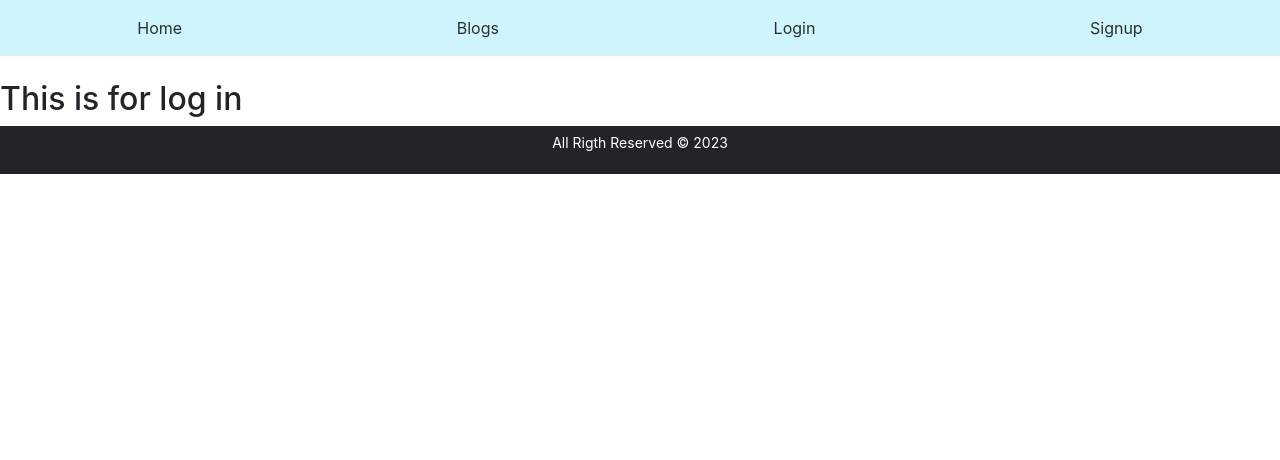
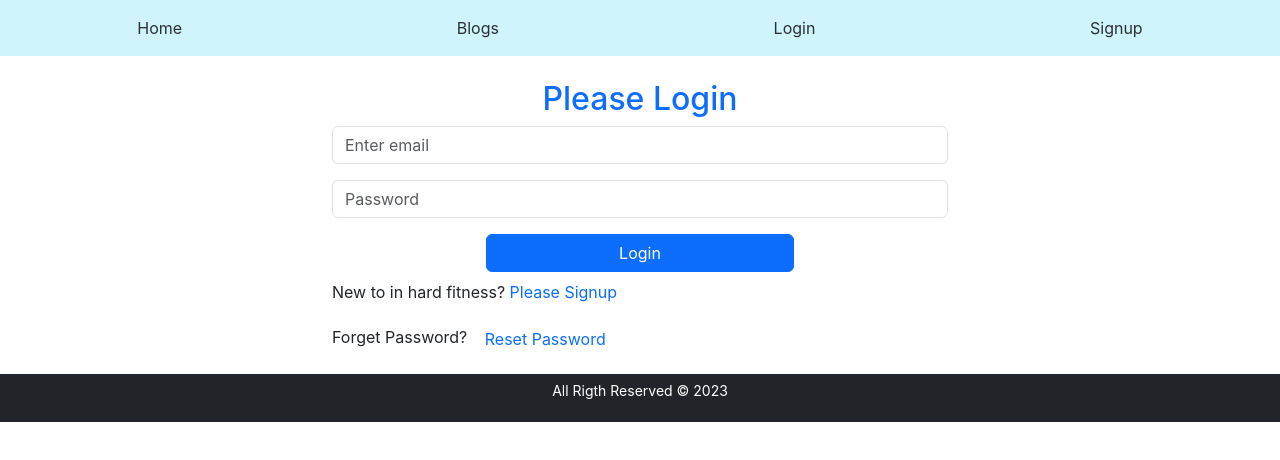
Before and after one commit to tanvirhossain10/a-10, a React (Create React App) app: page /login in a window 1280 px wide. Shown: the top 460 px of the page. Built offline with nearby package versions, Linux system fonts and the light colour scheme.

Commit message:
add login form and navigate to home

```diff
--- a/src/components/Login/Login.js
+++ b/src/components/Login/Login.js
@@ -1,10 +1,55 @@
 import React from 'react';
-import { Button, Form } from 'react-bootstrap';
-import { Link } from 'react-router-dom';
+import { Button, Form, Nav } from 'react-bootstrap';
+import { useSignInWithEmailAndPassword } from 'react-firebase-hooks/auth';
+import { Link, Navigate, useNavigate } from 'react-router-dom';
+import auth from '../../firebase.init';
+import Loading from '../Loading/Loading';
+import Home from '../Home/Home';
 
 const Login = () => {
+    const navigate = useNavigate();
+    const [
+        signInWithEmailAndPassword,
+        user,
+        loading,
+        error,
+    ] = useSignInWithEmailAndPassword(auth);
+    const handleLogin = e => {
+        e.preventDefault();
+        const inputFeildValue = e.target;
+        const email = inputFeildValue.email.value;
+        const password = inputFeildValue.password.value;
+        signInWithEmailAndPassword(email, password);
+        console.log(password)
+
+    }
+    if (loading) {
+        return <Loading></Loading>
+    }
+    if (user) {
+        navigate("/");
+    }
+
     return (
-        <h2>This is for log in</h2>
+        <div className='container w-50 mx-auto'>
+            <h2 className='text-primary text-center mt-2'>Please Login</h2>
+            <Form onSubmit={handleLogin}>
+                <Form.Group className="mb-3" controlId="formBasicEmail">
+                    <Form.Control type="email" name='email' placeholder="Enter email" required />
+                </Form.Group>
+                <Form.Group className="mb-3" controlId="formBasicPassword">
+                    <Form.Control type="password" name='password' placeholder="Password" required />
+                </Form.Group>
+                <Button variant="primary w-50 mx-auto d-block mb-2" type="submit">
+                    Login
+                </Button>
+            </Form>
+            {''}
+            <p>New to in hard fitness? <Link to="/signup" className='text-primary pe-auto text-decoration-none' >Please Signup</Link> </p>
+            <p>Forget Password? <button className='btn btn-link text-primary pe-auto text-decoration-none' >Reset Password</button> </p>
+            {/* <SocialLogin></SocialLogin> */}
+            {/* <ToastContainer /> */}
+        </div>
     );
 };
 
```
